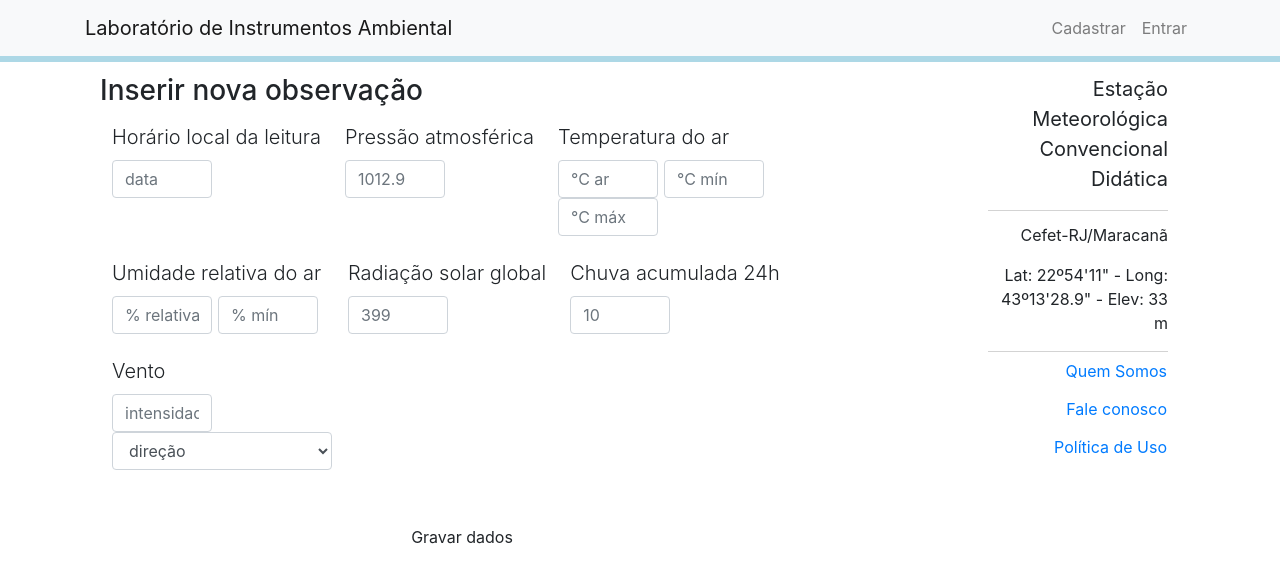
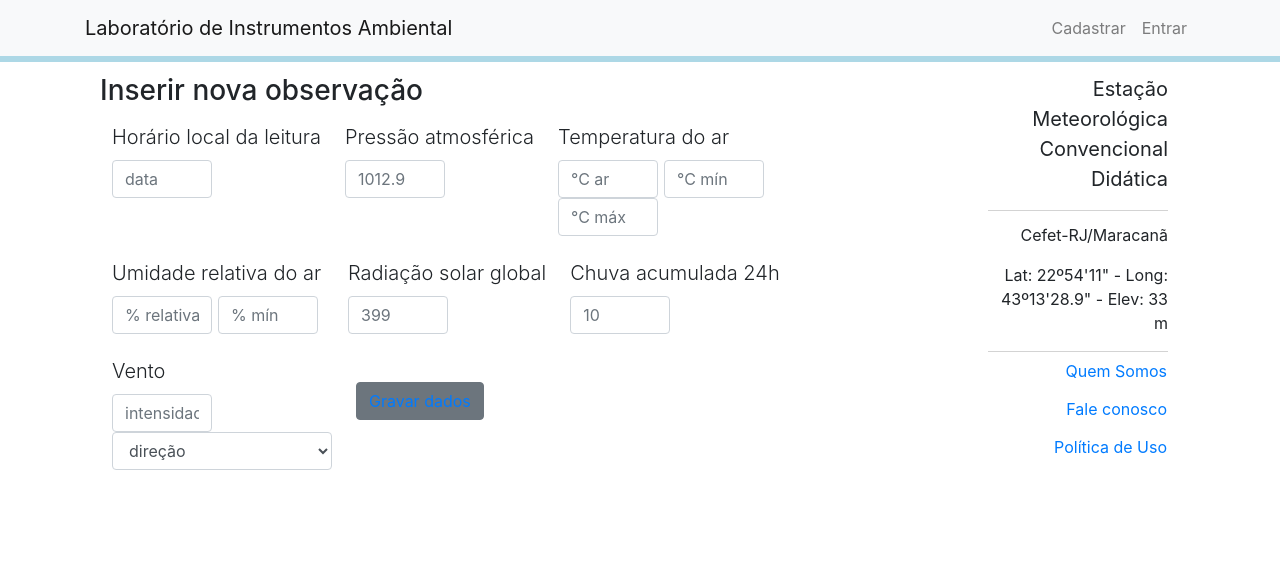
Before and after one commit to morgixin/lic, a React (Create React App) app in the folder client/: page /inserir in a window 1280 px wide. Shown: the top 582 px of the page. Built offline with nearby package versions, Linux system fonts and the light colour scheme; no server answers; the HTML template or start-up script is replaced by a standard one.

Commit message:
Add EntryForm component

```diff
--- a/client/src/components/EntryForm.js
+++ b/client/src/components/EntryForm.js
@@ -126,7 +126,7 @@ class EntryModal extends Component {
                   id="date-input"
                   type="text"
                   placeholder="data"
-                  onFocus={(this.type = "datetime-local")}
+                  onFocus="(this.type = 'datetime-local')"
                   onBlur={(this.type = "text")}
                   onChange={this.onChange}
                   required
@@ -258,13 +258,17 @@ class EntryModal extends Component {
                   </Input>
                 </div>
               </FormGroup>
-              <Link
-                className="btn btn-secondaty btn-block"
-                style={{ marginTop: "2rem" }}
-                to="/"
+              <Button
+                style={{
+                  marginTop: "2rem",
+                  width: "fit-content",
+                  height: "fit-content",
+                }}
+                color="secondary"
+                block
               >
-                Gravar dados
-              </Link>
+                <Link to="/">Gravar dados</Link>
+              </Button>
             </Form>
           </div>
         </Container>
```
